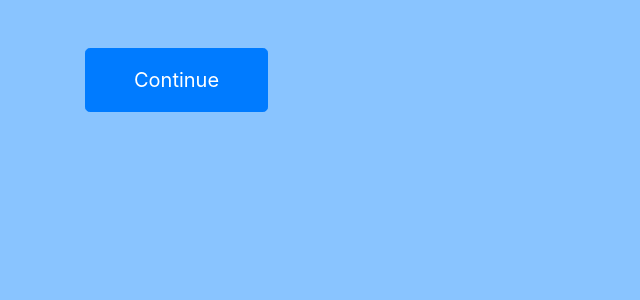
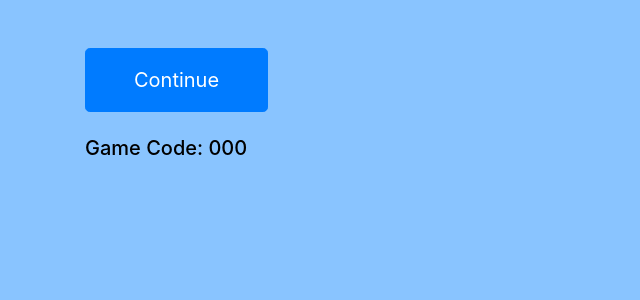
Before and after one commit to SriramV739/Flask, a Flask app: template game/templates/followuphost.html in a window 1280 px wide. Shown: the part 61-361 px from the top of the page, without its empty margins (0-640 px from the left). Run offline with Flask 2, Linux system fonts and the light colour scheme; tables that the repository leaves empty hold one stand-in row (values such as "Sample post"); the template is opened without the code that fills it: values that come from a table or form of the project are taken from there, most other values are stand-ins (such as "Sample title", 1, 10 or a date in 2020); some libraries are stand-ins or nearby versions.

Commit message:
Update followuphost.html

```diff
--- a/game/templates/followuphost.html
+++ b/game/templates/followuphost.html
@@ -43,8 +43,9 @@ More Information
 }
 </style>
   <div class="container my-5">
+    <h3 class="mb-4" style="font-size: 1.5rem;">{{ q|safe }}</h3>
     <button class="btn btn-lg btn-primary px-5 py-3 mb-4" id="startform">Continue</button>
-    <h3 class="mb-4" style="font-size: 1.5rem;">{{ q|safe }}</h3>
+    <h5>Game Code: {{code}}</h5>
   </div>
 
 <script>
```
